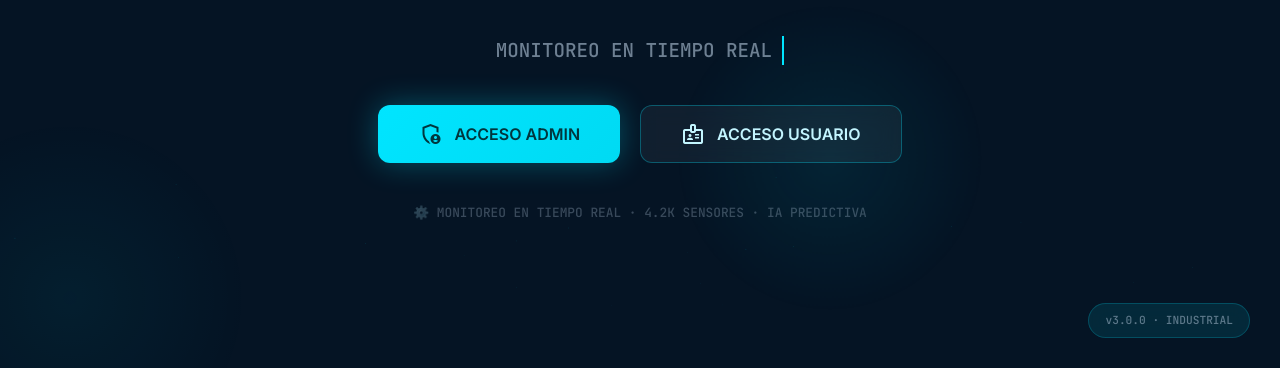
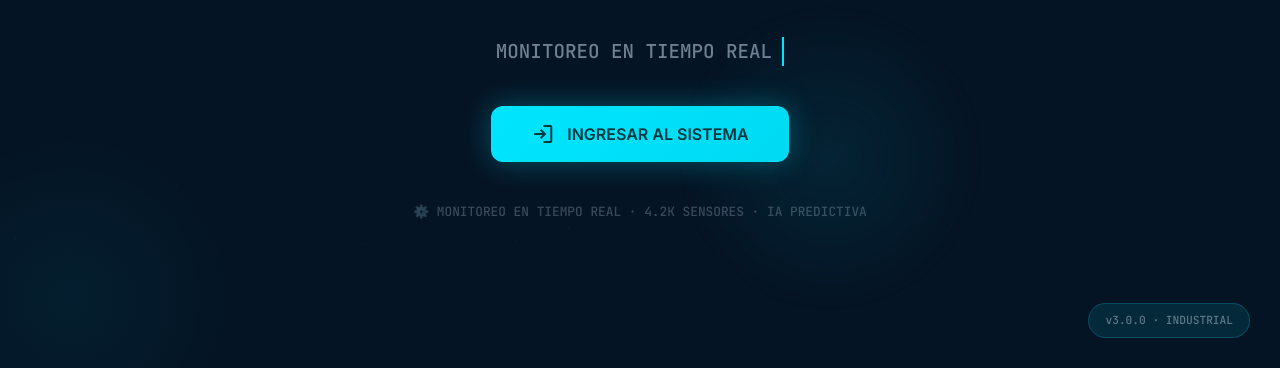
Before and after one commit to IPE3ec/IPE3-Engineering, a plain HTML site: page index.html in a window 1280 px wide. Shown: the part 432-800 px from the top of the page. Drawn offline with nearby package versions, Linux system fonts and the light colour scheme.

Commit message:
Update index.html

```diff
--- a/index.html
+++ b/index.html
@@ -9,12 +9,7 @@
     <link href="https://fonts.googleapis.com/css2?family=Material+Symbols+Outlined:wght,FILL@100..700,0..1&display=swap" rel="stylesheet">
 
     <style>
-        * {
-            margin: 0;
-            padding: 0;
-            box-sizing: border-box;
-        }
-
+        * { margin: 0; padding: 0; box-sizing: border-box; }
         body {
             font-family: 'Inter', sans-serif;
             background: #051424;
@@ -24,10 +19,6 @@
             align-items: center;
             justify-content: center;
         }
-
-        /* ============================================
-           ANIMACIONES DE FONDO
-           ============================================ */
         .bg-animation {
             position: fixed;
             top: 0;
@@ -37,22 +28,18 @@
             z-index: 0;
             overflow: hidden;
         }
-
         .bg-animation .circle {
             position: absolute;
             border-radius: 50%;
             background: radial-gradient(circle, rgba(0, 229, 255, 0.1) 0%, transparent 70%);
             animation: floatCircle 20s infinite ease-in-out;
         }
-
         .bg-animation .circle:nth-child(1) {
             width: 600px;
             height: 600px;
             top: -200px;
             right: -200px;
-            animation-delay: 0s;
         }
-
         .bg-animation .circle:nth-child(2) {
             width: 400px;
             height: 400px;
@@ -61,7 +48,6 @@
             animation-delay: -5s;
             background: radial-gradient(circle, rgba(0, 229, 255, 0.05) 0%, transparent 70%);
         }
-
         .bg-animation .circle:nth-child(3) {
             width: 300px;
             height: 300px;
@@ -71,17 +57,12 @@
             animation-delay: -10s;
             background: radial-gradient(circle, rgba(0, 229, 255, 0.08) 0%, transparent 70%);
         }
-
         @keyframes floatCircle {
             0%, 100% { transform: translate(0, 0) scale(1); }
             25% { transform: translate(50px, -50px) scale(1.1); }
             50% { transform: translate(-30px, 30px) scale(0.9); }
             75% { transform: translate(40px, 40px) scale(1.05); }
         }
-
-        /* ============================================
-           PARTÍCULAS
-           ============================================ */
         .particles {
             position: fixed;
             top: 0;
@@ -91,7 +72,6 @@
             z-index: 1;
             pointer-events: none;
         }
-
         .particle {
             position: absolute;
             width: 2px;
@@ -100,27 +80,12 @@
             border-radius: 50%;
             animation: particleFloat 15s infinite linear;
         }
-
         @keyframes particleFloat {
-            0% {
-                transform: translateY(100vh) scale(0);
-                opacity: 0;
-            }
-            10% {
-                opacity: 1;
-            }
-            90% {
-                opacity: 1;
-            }
-            100% {
-                transform: translateY(-10vh) scale(1);
-                opacity: 0;
-            }
+            0% { transform: translateY(100vh) scale(0); opacity: 0; }
+            10% { opacity: 1; }
+            90% { opacity: 1; }
+            100% { transform: translateY(-10vh) scale(1); opacity: 0; }
         }
-
-        /* ============================================
-           CONTENEDOR PRINCIPAL
-           ============================================ */
         .hero-container {
             position: relative;
             z-index: 2;
@@ -128,45 +93,25 @@
             padding: 20px;
             animation: fadeInUp 1.5s ease-out;
         }
-
         @keyframes fadeInUp {
-            from {
-                opacity: 0;
-                transform: translateY(30px);
-            }
-            to {
-                opacity: 1;
-                transform: translateY(0);
-            }
+            from { opacity: 0; transform: translateY(30px); }
+            to { opacity: 1; transform: translateY(0); }
         }
-
-        /* ============================================
-           LOGO CON ANIMACIÓN
-           ============================================ */
         .logo-wrapper {
             display: inline-block;
             position: relative;
             margin-bottom: 30px;
         }
-
         .logo-icon {
             font-size: 80px;
             color: #00e5ff;
             animation: pulse 2s infinite;
             filter: drop-shadow(0 0 30px rgba(0, 229, 255, 0.3));
         }
-
         @keyframes pulse {
-            0%, 100% {
-                transform: scale(1);
-                filter: drop-shadow(0 0 30px rgba(0, 229, 255, 0.3));
-            }
-            50% {
-                transform: scale(1.05);
-                filter: drop-shadow(0 0 60px rgba(0, 229, 255, 0.6));
-            }
+            0%, 100% { transform: scale(1); filter: drop-shadow(0 0 30px rgba(0, 229, 255, 0.3)); }
+            50% { transform: scale(1.05); filter: drop-shadow(0 0 60px rgba(0, 229, 255, 0.6)); }
         }
-
         .logo-ring {
             position: absolute;
             top: 50%;
@@ -178,7 +123,6 @@
             border-radius: 50%;
             animation: spin 10s linear infinite;
         }
-
         .logo-ring::before {
             content: '';
             position: absolute;
@@ -191,15 +135,10 @@
             border-radius: 50%;
             box-shadow: 0 0 20px rgba(0, 229, 255, 0.8);
         }
-
         @keyframes spin {
             from { transform: translate(-50%, -50%) rotate(0deg); }
             to { transform: translate(-50%, -50%) rotate(360deg); }
         }
-
-        /* ============================================
-           TEXTO CON TYPING ANIMATION
-           ============================================ */
         .title {
             font-size: clamp(2.5rem, 8vw, 5rem);
             font-weight: 900;
@@ -210,7 +149,6 @@
             margin-bottom: 10px;
             letter-spacing: -2px;
         }
-
         .subtitle {
             font-size: clamp(1rem, 2vw, 1.5rem);
             color: rgba(180, 200, 220, 0.8);
@@ -218,20 +156,11 @@
             margin-bottom: 40px;
             letter-spacing: 4px;
         }
-
-        .subtitle span {
-            color: #00e5ff;
-            font-weight: 600;
-        }
-
-        /* ============================================
-           TEXTO TYPING
-           ============================================ */
+        .subtitle span { color: #00e5ff; font-weight: 600; }
         .typing-container {
             display: inline-block;
             margin-bottom: 40px;
         }
-
         .typing-text {
             font-family: 'JetBrains Mono', monospace;
             font-size: clamp(0.9rem, 1.5vw, 1.2rem);
@@ -242,22 +171,16 @@
             white-space: nowrap;
             overflow: hidden;
         }
-
         @keyframes blink {
             0%, 100% { border-color: #00e5ff; }
             50% { border-color: transparent; }
         }
-
-        /* ============================================
-           BOTONES
-           ============================================ */
         .btn-group {
             display: flex;
             gap: 20px;
             justify-content: center;
             flex-wrap: wrap;
         }
-
         .btn {
             padding: 16px 40px;
             border-radius: 12px;
@@ -272,38 +195,27 @@
             position: relative;
             overflow: hidden;
         }
-
         .btn-primary {
             background: linear-gradient(135deg, #00e5ff, #00daf3);
             color: #00363d;
             box-shadow: 0 0 30px rgba(0, 229, 255, 0.3);
         }
-
         .btn-primary:hover {
             transform: translateY(-3px) scale(1.02);
             box-shadow: 0 0 50px rgba(0, 229, 255, 0.5);
         }
-
         .btn-secondary {
             background: rgba(255, 255, 255, 0.05);
             color: #c3f5ff;
             border: 1px solid rgba(0, 229, 255, 0.3);
             backdrop-filter: blur(10px);
         }
-
         .btn-secondary:hover {
             background: rgba(0, 229, 255, 0.1);
             transform: translateY(-3px);
             border-color: #00e5ff;
         }
-
-        .btn .material-symbols-outlined {
-            font-size: 24px;
-        }
-
-        /* ============================================
-           BADGE DE VERSIÓN
-           ============================================ */
+        .btn .material-symbols-outlined { font-size: 24px; }
         .version-badge {
             position: fixed;
             bottom: 30px;
@@ -318,10 +230,6 @@
             font-family: 'JetBrains Mono', monospace;
             backdrop-filter: blur(10px);
         }
-
-        /* ============================================
-           STATUS INDICATOR
-           ============================================ */
         .status-indicator {
             position: fixed;
             top: 30px;
@@ -336,7 +244,6 @@
             border: 1px solid rgba(0, 229, 255, 0.1);
             backdrop-filter: blur(10px);
         }
-
         .status-dot {
             width: 8px;
             height: 8px;
@@ -344,152 +251,70 @@
             background: #00e5ff;
             animation: dotPulse 2s infinite;
         }
-
         @keyframes dotPulse {
             0%, 100% { opacity: 1; transform: scale(1); }
             50% { opacity: 0.3; transform: scale(0.8); }
         }
-
         .status-text {
             font-size: 0.7rem;
             color: rgba(180, 200, 220, 0.6);
             font-family: 'JetBrains Mono', monospace;
         }
-
-        /* ============================================
-           RESPONSIVE
-           ============================================ */
         @media (max-width: 640px) {
-            .btn {
-                padding: 14px 24px;
-                font-size: 0.9rem;
-                width: 100%;
-                justify-content: center;
-            }
-
-            .btn-group {
-                flex-direction: column;
-                width: 100%;
-                max-width: 300px;
-                margin: 0 auto;
-            }
-
-            .logo-icon {
-                font-size: 60px;
-            }
-
-            .logo-ring {
-                width: 100px;
-                height: 100px;
-            }
-
-            .status-indicator {
-                top: 15px;
-                right: 15px;
-                padding: 6px 12px;
-            }
-
-            .version-badge {
-                bottom: 15px;
-                right: 15px;
-                font-size: 0.6rem;
-                padding: 6px 12px;
-            }
+            .btn { padding: 14px 24px; font-size: 0.9rem; width: 100%; justify-content: center; }
+            .btn-group { flex-direction: column; width: 100%; max-width: 300px; margin: 0 auto; }
+            .logo-icon { font-size: 60px; }
+            .logo-ring { width: 100px; height: 100px; }
+            .status-indicator { top: 15px; right: 15px; padding: 6px 12px; }
+            .version-badge { bottom: 15px; right: 15px; font-size: 0.6rem; padding: 6px 12px; }
         }
-
-        /* ============================================
-           SCROLLBAR
-           ============================================ */
-        ::-webkit-scrollbar {
-            width: 4px;
-        }
-        ::-webkit-scrollbar-track {
-            background: #051424;
-        }
-        ::-webkit-scrollbar-thumb {
-            background: #00e5ff;
-            border-radius: 10px;
-        }
+        ::-webkit-scrollbar { width: 4px; }
+        ::-webkit-scrollbar-track { background: #051424; }
+        ::-webkit-scrollbar-thumb { background: #00e5ff; border-radius: 10px; }
     </style>
 </head>
 <body>
 
-    <!-- ============================================
-    ANIMACIÓN DE FONDO - CÍRCULOS
-    ============================================ -->
     <div class="bg-animation">
         <div class="circle"></div>
         <div class="circle"></div>
         <div class="circle"></div>
     </div>
 
-    <!-- ============================================
-    PARTÍCULAS
-    ============================================ -->
     <div class="particles" id="particles"></div>
 
-    <!-- ============================================
-    STATUS INDICATOR
-    ============================================ -->
     <div class="status-indicator">
         <div class="status-dot"></div>
         <span class="status-text">SISTEMA OPERATIVO</span>
     </div>
 
-    <!-- ============================================
-    VERSION BADGE
-    ============================================ -->
     <div class="version-badge">v3.0.0 · INDUSTRIAL</div>
 
-    <!-- ============================================
-    CONTENIDO PRINCIPAL
-    ============================================ -->
     <div class="hero-container">
-
-        <!-- LOGO -->
         <div class="logo-wrapper">
             <div class="logo-ring"></div>
             <span class="material-symbols-outlined logo-icon">precision_manufacturing</span>
         </div>
-
-        <!-- TÍTULO -->
         <h1 class="title">IPE3 Engineering</h1>
         <p class="subtitle">SISTEMA DE GESTIÓN <span>INDUSTRIAL</span></p>
-
-        <!-- TYPING TEXT -->
         <div class="typing-container">
             <div class="typing-text" id="typingText"></div>
         </div>
-
-        <!-- BOTONES -->
         <div class="btn-group">
-            <a href="login.html?mode=admin" class="btn btn-primary">
-                <span class="material-symbols-outlined">admin_panel_settings</span>
-                ACCESO ADMIN
-            </a>
-            <a href="login.html?mode=user" class="btn btn-secondary">
-                <span class="material-symbols-outlined">badge</span>
-                ACCESO USUARIO
+            <a href="login.html" class="btn btn-primary">
+                <span class="material-symbols-outlined">login</span>
+                INGRESAR AL SISTEMA
             </a>
         </div>
-
-        <!-- INFO ADICIONAL -->
         <p style="margin-top: 40px; font-size: 0.8rem; color: rgba(180,200,220,0.3); font-family: 'JetBrains Mono', monospace;">
             ⚙️ MONITOREO EN TIEMPO REAL · 4.2K SENSORES · IA PREDICTIVA
         </p>
     </div>
 
-    <!-- ============================================
-    SCRIPTS
-    ============================================ -->
     <script>
-        // ============================================
-        // GENERAR PARTÍCULAS
-        // ============================================
         function createParticles() {
             const container = document.getElementById('particles');
             const count = 50;
-
             for (let i = 0; i < count; i++) {
                 const particle = document.createElement('div');
                 particle.className = 'particle';
@@ -504,9 +329,6 @@
         }
         createParticles();
 
-        // ============================================
-        // TYPING ANIMATION
-        // ============================================
         const texts = [
             'MONITOREO EN TIEMPO REAL',
             '4.200+ SENSORES CONECTADOS',
@@ -515,14 +337,11 @@
             'SEGURIDAD INDUSTRIAL 24/7'
         ];
 
-        let textIndex = 0;
-        let charIndex = 0;
-        let isDeleting = false;
+        let textIndex = 0, charIndex = 0, isDeleting = false;
         const typingElement = document.getElementById('typingText');
 
         function typeEffect() {
             const currentText = texts[textIndex];
-
             if (isDeleting) {
                 typingElement.textContent = currentText.substring(0, charIndex - 1);
                 charIndex--;
@@ -530,9 +349,7 @@
                 typingElement.textContent = currentText.substring(0, charIndex + 1);
                 charIndex++;
             }
-
             let speed = isDeleting ? 50 : 100;
-
             if (!isDeleting && charIndex === currentText.length) {
                 speed = 2000;
                 isDeleting = true;
@@ -541,34 +358,23 @@
                 textIndex = (textIndex + 1) % texts.length;
                 speed = 500;
             }
-
             setTimeout(typeEffect, speed);
         }
-
-        // Iniciar typing después de 1 segundo
         setTimeout(typeEffect, 1000);
 
-        // ============================================
-        // EFECTO DE PARALLAX EN CÍRCULOS
-        // ============================================
         document.addEventListener('mousemove', (e) => {
             const circles = document.querySelectorAll('.bg-animation .circle');
             const x = (e.clientX / window.innerWidth - 0.5) * 20;
             const y = (e.clientY / window.innerHeight - 0.5) * 20;
-
             circles.forEach((circle, index) => {
                 const factor = (index + 1) * 0.5;
                 circle.style.transform = `translate(${x * factor}px, ${y * factor}px)`;
             });
         });
 
-        // ============================================
-        // ANIMACIÓN DE ENTRADA CON INTERSECTION OBSERVER
-        // ============================================
         const hero = document.querySelector('.hero-container');
         hero.style.opacity = '0';
         hero.style.transform = 'translateY(30px)';
-
         setTimeout(() => {
             hero.style.transition = 'all 1s ease-out';
             hero.style.opacity = '1';
@@ -576,8 +382,7 @@
         }, 100);
 
         console.log('🚀 IPE3 Engineering - Sistema Industrial v3.0');
-        console.log('📊 Monitoreo en tiempo real activado');
-        console.log('🔐 Acceso seguro mediante clave/RUC');
+        console.log('🔐 Acceso unificado con clave');
     </script>
 
 </body>
```
